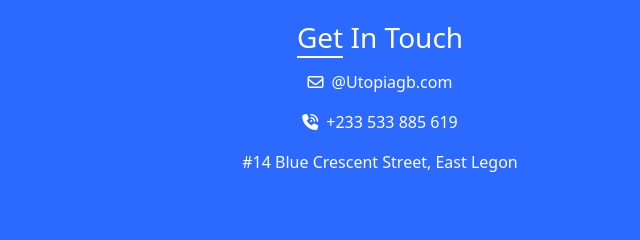
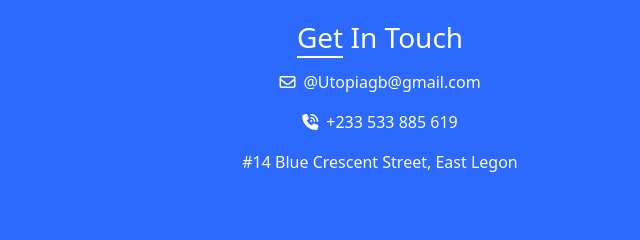
Before and after one commit to KingsCreatives/Utopia-Global, a website: page index.html in a window 1280 px wide. Shown: the part 7508-7748 px from the top of the page, 640-1280 px from the left. Drawn offline with nearby package versions, Linux system fonts and the light colour scheme.

Commit message:
changed email address

```diff
--- a/index.html
+++ b/index.html
@@ -530,7 +530,7 @@
               <div class="col-12 col-md-4">
                   <div class="footer__get-in-touch">
                         <h3 class="mb-3"><span class="footer-header">Get</span> In Touch</h3>
-                        <p><i class="fa-regular fa-envelope"></i>@Utopiagb.com</p>
+                        <p><i class="fa-regular fa-envelope"></i>@Utopiagb@gmail.com</p>
                         <p><i class="fa-solid fa-phone-volume"></i>+233 533 885 619</p>
                         <p>#14 Blue Crescent Street, East Legon</p>
                   </div>
```
